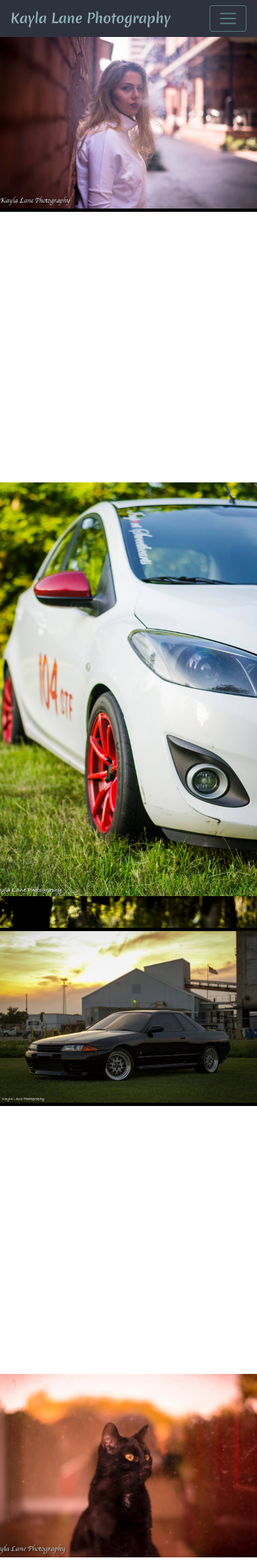
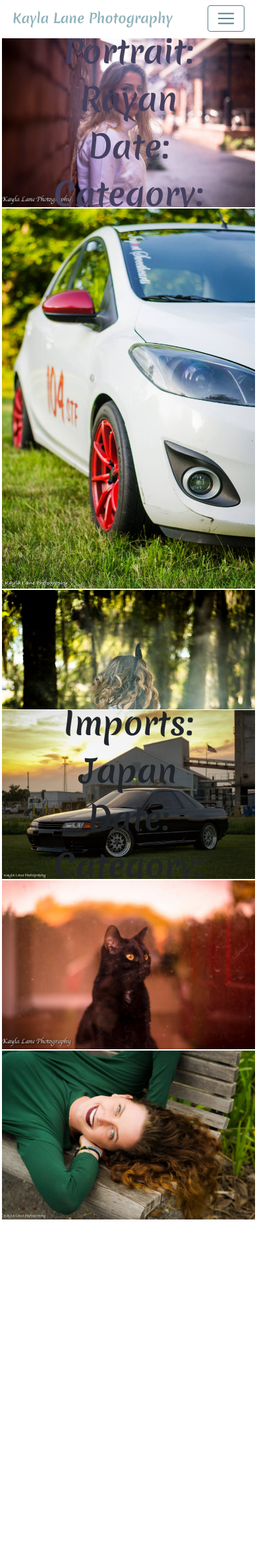
Before and after one commit to everwoodlove/klphotography, a Django app: page /website/ in a window 390 px wide; the page is wider, and only the part inside the window is pictured. Shown: the top 2364 px of that part at 66% size. After the commit the page ends 1848 px from the top of that part, so only its background shows below. Run offline with Django 3.2, Linux system fonts and the light colour scheme; some libraries are stand-ins or nearby versions.

Commit message:
Changed the color scheme a bit and actually really liking it

```diff
--- a/klphotography/website/static/website/css/basics.css
+++ b/klphotography/website/static/website/css/basics.css
@@ -5,6 +5,9 @@
     --slate: #2a414f;
     --creosote: #2e323d;
 }
+
+
+/* BACKGROUND COLORS */
 
 .bg-dew {
     background-color: var(--dew);
@@ -29,6 +32,9 @@
 .bg-black {
     background-color: black;
 }
+
+
+/* TEXT COLORS */
 
 .text-dew {
     color: var(--dew);
@@ -58,26 +64,36 @@
     color: black;
 }
 
-.border-left {
-    border-left: 2.5px solid black;
-}
+/* BORDERS */
 
-.border-right {
-    border-right: 2.5px solid black;
+@media (min-width: 992px) {
+    .border-left {
+       border-left: 1.5px solid white;
+    }
+
+    .border-right {
+        border-right: 1.5px solid white;
+    }
+
 }
 
 .border-bottom {
-    border-bottom: 2.5px solid black;
+    border-bottom: 1.5px solid white;
 }
 
 .border-top {
-    border-top: 2.5px solid black;
+    border-top: 1.5px solid white;
 }
 
 .border-top-large {
-    border-top: 5px solid black;
+    border-top: 5px solid white;
 }
 
 .border-bottom-large {
-    border-bottom: 5px solid black;
+    border-bottom: 5px solid white;
 }
+
+.page-border {
+    border-right: 3px solid white;
+    border-left: 3px solid white;
+}
--- a/klphotography/website/static/website/css/photo-collage.css
+++ b/klphotography/website/static/website/css/home.css
@@ -1,16 +1,6 @@
-.border-right {
-    border-right: 2px solid black;
-}
-
-.border-left {
-    border-left: 2px solid black;
-}
-
 .image-tile-full {
     height: auto;
     max-width: 100%;
-    //border-bottom: 2.5px solid black;
-    //border-top: 2.5px solid black;
     transition: opacity 1s;
 }
 
@@ -18,22 +8,20 @@
     height: auto;
     max-width: 50%;
     float: left;
-    //border-bottom: 2.5px solid black;
-    //border-top: 2.5px solid black;
     transition: opacity 1s;
 }
 
 .image-container {
    position: relative;
    overflow: hidden;
-   height: 80vh;
+   max-height: 90vh;
 }
 
 .image-text {
    position: absolute;
    top: 50%;
    left: 50%;
-   opacity: 0;
+   //opacity: 0;
    transition: opacity 1s, visibility 1s;
    transform: translate(-50%, -50%);
    -ms-transform: translate(-50%, -50%);
--- a/klphotography/website/static/website/css/layout.css
+++ b/klphotography/website/static/website/css/layout.css
@@ -28,7 +28,7 @@ body {
     margin-top: 10px;
 }
 
-@media (min-width: 720px) {
+@media (min-width: 768px) {
     .image-half {
         height: auto;
         max-width: 50%;
@@ -40,7 +40,9 @@ body {
         padding-top: 10%;
         padding-bottom: 10%;
     }
+}
 
+@media (min-width: 992px) {
     .center-quote {
         margin-top: 16%;
     }
@@ -55,6 +57,14 @@ body {
     padding-bottom: 20px;
 }
 
+.padding-20 {
+    padding: 20px;
+}
+
 .paragraph {
     font-size: 1.5em;
 }
+
+.no-margin {
+    margin: 0;
+}
--- a/klphotography/website/static/website/css/navbar.css
+++ b/klphotography/website/static/website/css/navbar.css
@@ -7,15 +7,16 @@
 }
 
 .navbar-light .navbar-nav .nav-link:hover {
-    color: white;
+    color: var(--slate);
 }
 
 .navbar-light .navbar-brand:hover {
-    color: white;
+    color: var(--slate);
 }
 
 .navbar-background {
-    background-color: var(--creosote);
+    background-color: white;
+    //background-color: var(--creosote);
 }
 
 .navbar-light .navbar-toggler {
@@ -31,7 +32,9 @@
 }
 
 .dropdown-menu {
-    background-color: var(--creosote);
+    //background-color: var(--creosote);
+    background-color: white;
+    border: none;
 }
 
 .dropdown-item {
@@ -39,6 +42,8 @@
 }
 
 .dropdown-item:focus, .dropdown-item:hover {
-    color: white;
-    background-color: var(--creosote);
+    color: var(--slate);
+    //color: white;
+    //background-color: var(--creosote);
+    background-color: white;
 }
--- a/klphotography/website/static/website/js/custom.js
+++ b/klphotography/website/static/website/js/custom.js
@@ -1,4 +1,4 @@
-var hoverElements = document.querySelectorAll('.hover');
+/*var hoverElements = document.querySelectorAll('.hover');
 
 for (var i = 0, len = hoverElements.length; i < len; i++) {
     var hoverElement = hoverElements[i];
@@ -18,4 +18,4 @@ for (var i = 0, len = hoverElements.length; i < len; i++) {
         image.classList.remove('fade-photo');
         text.classList.remove('show-text');
     });
-}
+}*/
--- a/klphotography/website/templates/website/home.html
+++ b/klphotography/website/templates/website/home.html
@@ -1,5 +1,76 @@
 {% extends 'website/layout.html' %}
+{% load static %}
 
 {% block content %}
-    {% include 'website/photo-collage.html' %}
+<div>
+    <div class="image-container hover border-bottom border-top">
+        <img class="image-tile-full" src="{% static 'website/photos/rayan_zaied.jpg' %}">
+        <span class="image-text photo-font align-middle text-currant text-center">
+             Personal Portrait: Rayan
+             <br/>
+             Date:
+             <br/>
+             Category: Portraits
+        </span>
+    </div>
+
+    <div class="text-center row image-container hover no-margin">
+        <div class="image-half border-top border-bottom border-right">
+            <img class="col img-responsive" src="{% static 'website/photos/jetpuff.jpg' %}">
+        </div>
+      <!--  <span class="image-text-half photo-font align-middle text-center">
+             JetPuff the Jetta
+             <br/>
+             Date:
+             <br/>
+            Category: Automotive
+        </span>-->
+
+        <div class="image-half border-top border-bottom border-left">
+            <img class="col img-responsive" src="{% static 'website/photos/alice.jpg' %}">
+        </div>
+     <!--   <span class="image-text-half photo-font align-middle text-center">
+            Alice in Wonderland Shoot
+            <br/>
+             Date:
+             <br/>
+            Category: Misc.
+        </span>-->
+    </div>
+
+    <div class="image-container hover border-bottom border-top">
+         <img class="image-tile-full" src="{% static 'website/photos/car2.jpg' %}">
+         <span class="image-text photo-font align-middle text-center">
+             Auto Imports: Japan
+            <br/>
+             Date:
+             <br/>
+            Category: Automotive
+        </span>
+    </div>
+
+    <div class="text-center row image-container hover no-margin">
+        <div class="image-half border-top border-bottom border-right">
+            <img class="col img-responsive" src="{% static 'website/photos/cat.jpg' %}">
+        </div>
+      <!--  <span class="image-text-half photo-font align-middle text-center">
+             Black Cat
+             <br/>
+             Date:
+             <br/>
+            Category: Pets
+        </span>-->
+
+        <div class="image-half border-left border-top border-bottom">
+            <img class="col img-responsive" src="{% static 'website/photos/ivey.jpg' %}">
+        </div>
+        <!--<span class="image-text-half photo-font align-middle text-center">
+            Black Cat
+             <br/>
+             Date:
+             <br/>
+            Category: Pets
+        </span>-->
+    </div>
+</div>
 {% endblock %}
--- a/klphotography/website/templates/website/layout.html
+++ b/klphotography/website/templates/website/layout.html
@@ -9,13 +9,13 @@
     <link rel="stylesheet" type="text/css" href="{% static 'website/css/bootstrap.min.css' %}"/>
     <link rel="stylesheet" type="text/css" href="{% static 'website/css/basics.css' %}"/>
     <link rel="stylesheet" type="text/css" href="{% static 'website/css/layout.css' %}"/>
-    <link rel="stylesheet" type="text/css" href="{% static 'website/css/photo-collage.css' %}"/>
+    <link rel="stylesheet" type="text/css" href="{% static 'website/css/home.css' %}"/>
     <link rel="stylesheet" type="text/css" href="{% static 'website/css/navbar.css' %}"/>
     <link rel="stylesheet" type="text/css" href="{% static 'website/css/gallery.css' %}"/>
     <link href="https://fonts.googleapis.com/css?family=Merienda:700|Philosopher" rel="stylesheet"/>
   </head>
 
-  <body class="page-background">
+  <body class="page-background page-border">
     {% include 'website/navbar.html' %}
   {% block content %}
     If you see this, something is wrong!
--- a/klphotography/website/templates/website/navbar.html
+++ b/klphotography/website/templates/website/navbar.html
@@ -1,5 +1,5 @@
 {% load static %}
-<nav class="navbar navbar-expand-lg navbar-light navbar-background d-none d-lg-block">
+<nav class="navbar navbar-expand-lg navbar-light navbar-background d-none d-lg-block border-bottom">
 
   <button class="navbar-toggler" type="button" data-toggle="collapse" data-target="#navbar-desktop" aria-controls="navbar-desktop" aria-expanded="false" aria-label="Toggle navigation">
     <span class="custom-toggler navbar-toggler-icon"></span>
@@ -44,7 +44,7 @@
 </nav>
 
 
-<nav class="navbar navbar-expand-lg navbar-light navbar-background d-lg-none">
+<nav class="navbar navbar-expand-lg navbar-light navbar-background d-lg-none border-bottom">
       <a class="navbar-brand navbar-brand-font nav-justified" href="{% url 'home' %}">
           Kayla Lane Photography
       </a>
--- a/klphotography/website/templates/website/photo-collage.html
+++ /dev/null
@@ -1,75 +0,0 @@
-{% load static %}
-{# The mobile/tablet styling: #}
-
-<div>
-    <div class="image-container hover">
-        <img class="image-tile-full border-bottom-large" src="{% static 'website/photos/rayan_zaied.jpg' %}">
-        <span class="image-text photo-font align-middle text-currant text-center">
-             Personal Portrait: Rayan
-             <br/>
-             Date:
-             <br/>
-             Category: Portraits
-        </span>
-    </div>
-
-
-    <div class="text-center row image-container hover">
-        <div class="image-half">
-            <img class="col img-responsive border-right" src="{% static 'website/photos/jetpuff.jpg' %}">
-        </div>
-        <span class="image-text-half photo-font align-middle text-center">
-             JetPuff the Jetta
-             <br/>
-             Date:
-             <br/>
-            Category: Automotive
-        </span>
-
-        <div class="image-half">
-            <img class="col img-responsive border-left" src="{% static 'website/photos/alice.jpg' %}">
-        </div>
-        <span class="image-text-half photo-font align-middle text-center">
-            Alice in Wonderland Shoot
-            <br/>
-             Date:
-             <br/>
-            Category: Misc.
-        </span>
-    </div>
-
-    <div class="image-container hover">
-         <img class="image-tile-full border-bottom-large border-top-large" src="{% static 'website/photos/car2.jpg' %}">
-         <span class="image-text photo-font align-middle text-center">
-             Auto Imports: Japan
-            <br/>
-             Date:
-             <br/>
-            Category: Automotive
-        </span>
-    </div>
-
-    <div class="text-center row image-container hover">
-        <div class="image-half">
-            <img class="col img-responsive border-right" src="{% static 'website/photos/cat.jpg' %}">
-        </div>
-        <span class="image-text-half photo-font align-middle text-center">
-             Black Cat
-             <br/>
-             Date:
-             <br/>
-            Category: Pets
-        </span>
-
-        <div class="image-half">
-            <img class="col img-responsive border-left" src="{% static 'website/photos/ivey.jpg' %}">
-        </div>
-        <span class="image-text-half photo-font align-middle text-center">
-            Black Cat
-             <br/>
-             Date:
-             <br/>
-            Category: Pets
-        </span>
-    </div>
-</div>
```
Also changed, not shown: klphotography/website/templates/website/about-me.html (+4 -4 lines), klphotography/website/templates/website/gallery/automotive.html (+20 -20 lines), klphotography/website/urls.py (+8 -0 lines), 2 other files.
